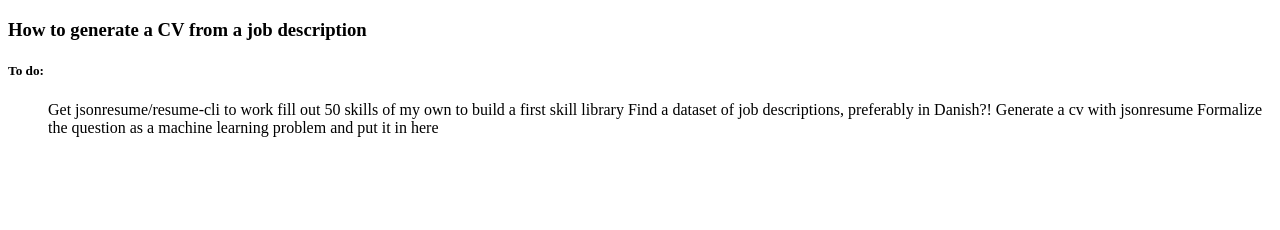
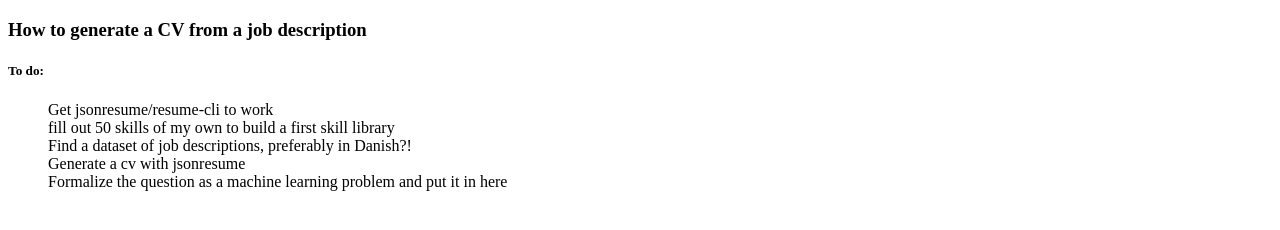
Before and after one commit to Mikkel-S/Mikkel-S.github.io, a plain HTML site: page pages/cv_generator.html in a window 1280 px wide. Drawn offline with Linux system fonts and the light colour scheme.

Commit message:
changed html tags

```diff
--- a/pages/cv_generator.html
+++ b/pages/cv_generator.html
@@ -5,14 +5,13 @@
     <h3>How to generate a CV from a job description</h3>
     <h5>To do:</h5>
     <ul>
-      <span>Get jsonresume/resume-cli to work</span>
-      <span>fill out 50 skills of my own to build a first skill library</span>
-      <span>Find a dataset of job descriptions, preferably in Danish?!</span>
-      <span>Generate a cv with jsonresume</span>
-      <span
-        >Formalize the question as a machine learning problem and put it in
-        here</span
-      >
+      <div>Get jsonresume/resume-cli to work</div>
+      <div>fill out 50 skills of my own to build a first skill library</div>
+      <div>Find a dataset of job descriptions, preferably in Danish?!</div>
+      <div>Generate a cv with jsonresume</div>
+      <div>
+        Formalize the question as a machine learning problem and put it in here
+      </div>
     </ul>
   </body>
 </html>
```
